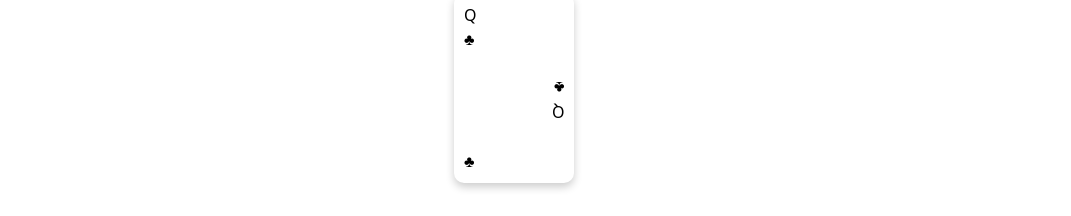
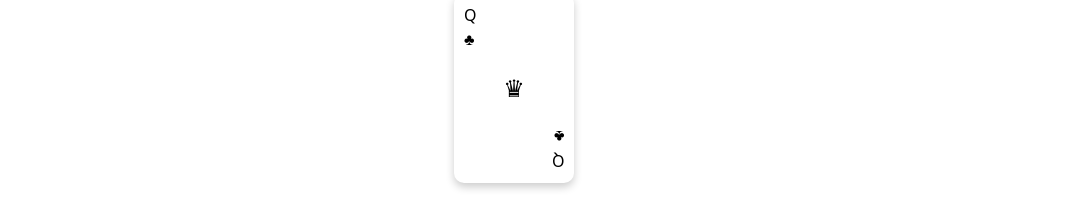
Before and after one commit to stat3m3nt/Reactive-deck, a React (Vite) app: page / in a window 1280 px wide. Both pictures are taken after a click on the button "Draw Card". Shown: the part 343-559 px from the top of the page, without its empty margins (0-1071 px from the left). Built offline with nearby package versions, Linux system fonts and the light colour scheme.

Commit message:
Added function getCenterSuit in order to add emoji's to center of action cards for more asthetic purposes

```diff
--- a/src/App.css
+++ b/src/App.css
@@ -54,3 +54,10 @@
     flex-wrap: wrap;
     justify-content: center;
   }
+
+  .center-suit {
+    display: flex;
+    justify-content: center;
+    align-items: center;
+    font-size: 24px;
+  }
--- a/src/Components/Card.jsx
+++ b/src/Components/Card.jsx
@@ -13,6 +13,14 @@ import React from "react";
 
 function Card({ card, isPicked, onClick }) {
     const cardColor = card.suit === "♣" || card.suit === "♠" ? "black" : "red";
+
+    const getCenterSuit = () =>{
+        if (card.rank === "K") return "♚";
+        if (card.rank === "Q") return "♛";
+        if (card.rank === "J") return "♝";
+        return card.suit;
+    };
+
     return (
 
         <div className={`card ${isPicked ? "picked" : ""}`} onClick={onClick} style={{ color: cardColor }}>
@@ -23,16 +31,18 @@ function Card({ card, isPicked, onClick }) {
                 <div className="cardSuit">{card.suit}</div>
             </div>
 
+            {/* Display center suit */}
+            <div className = "center-suit" style={{ color: cardColor }}>
+                <div className="cardSuit">{getCenterSuit()}</div>
+            </div>
+
             {/* Display the card rank and suit in the bottom-right corner */}
             <div className = "vertex right-bottom" style={{ color: cardColor }}>
                 <div className="cardRank">{card.rank}</div>
                 <div className="cardSuit">{card.suit}</div>
             </div>
 
-            {/* Display center suit */}
-            <div className = "center-suit" style={{ color: cardColor }}>
-                <div className="cardSuit">{card.suit}</div>
-            </div>
+
         </div>
     );
 }
```
